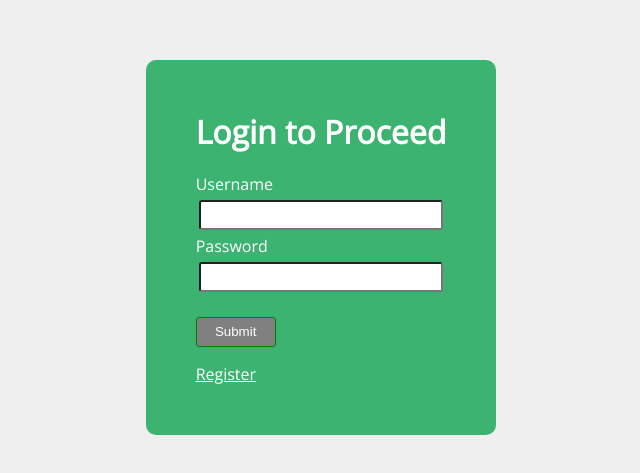
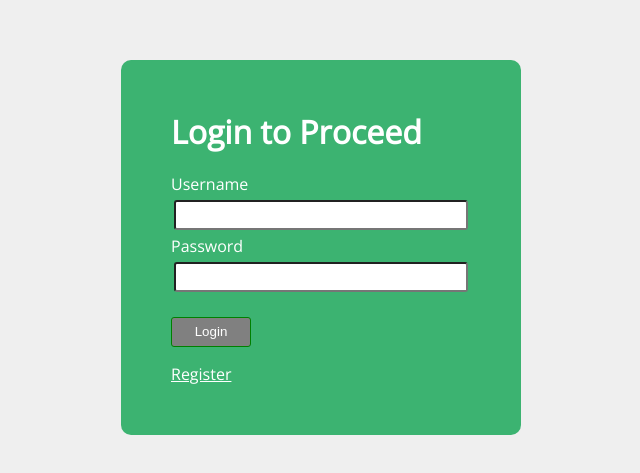
Before and after one commit to ruwinda90/content-publisher-frontend, a React (Create React App) app: page /login in a window 1280 px wide. Shown: the part 153-626 px from the top of the page, without its empty margins (319-959 px from the left). Built offline with nearby package versions, Linux system fonts and the light colour scheme.

Commit message:
Change login styling

```diff
--- a/src/layout/layout.css
+++ b/src/layout/layout.css
@@ -111,6 +111,7 @@ button:disabled {
   background: mediumseagreen;
   padding: 50px;
   border-radius: 10px;
+  width:400px;
 }
 
 .login .loginArea h1 {
--- a/src/pages/Login.jsx
+++ b/src/pages/Login.jsx
@@ -30,7 +30,7 @@ const Login = () => {
             value={pwd}
             onChange={(e) => setPwd(e.target.value)}
           />
-          <button disabled={!username || !pwd}>Submit</button>
+          <button disabled={!username || !pwd}>Login</button>
         </form>
         <Link to="/register">Register</Link>
       </div>
```
